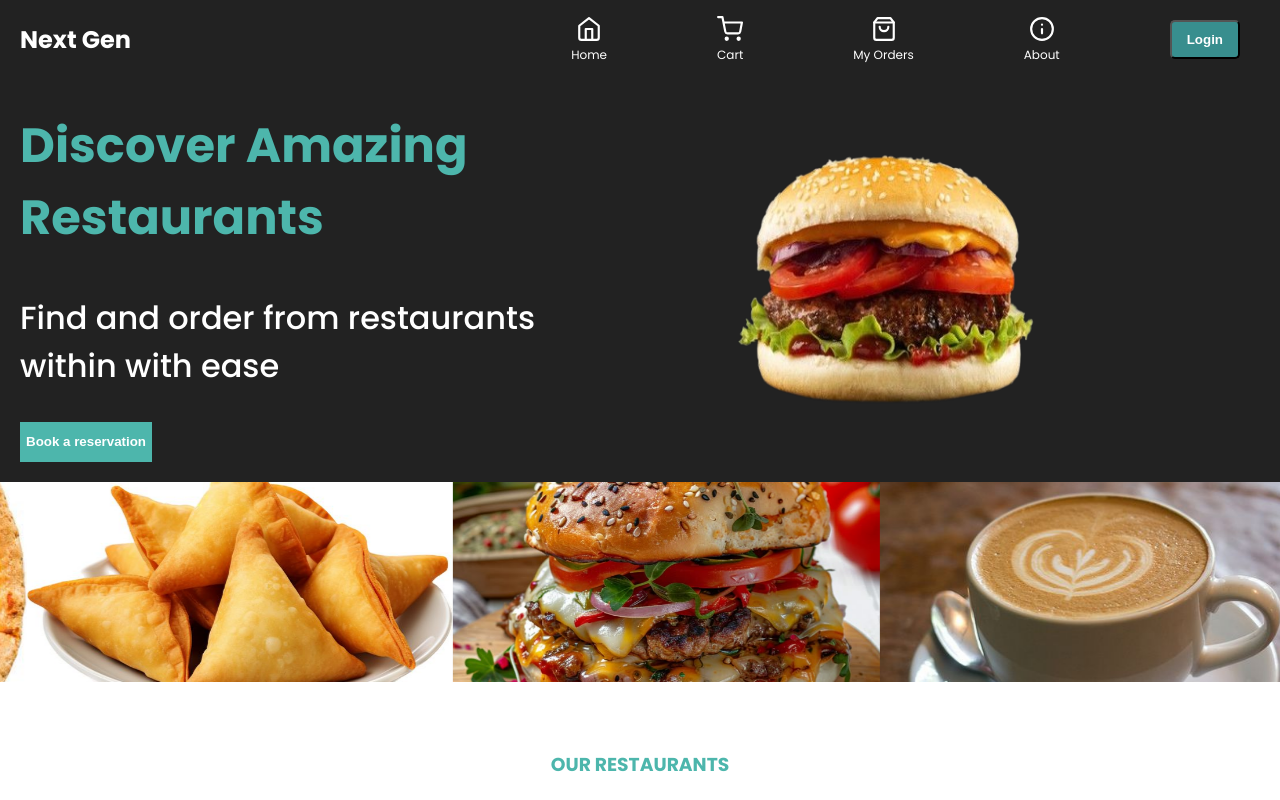
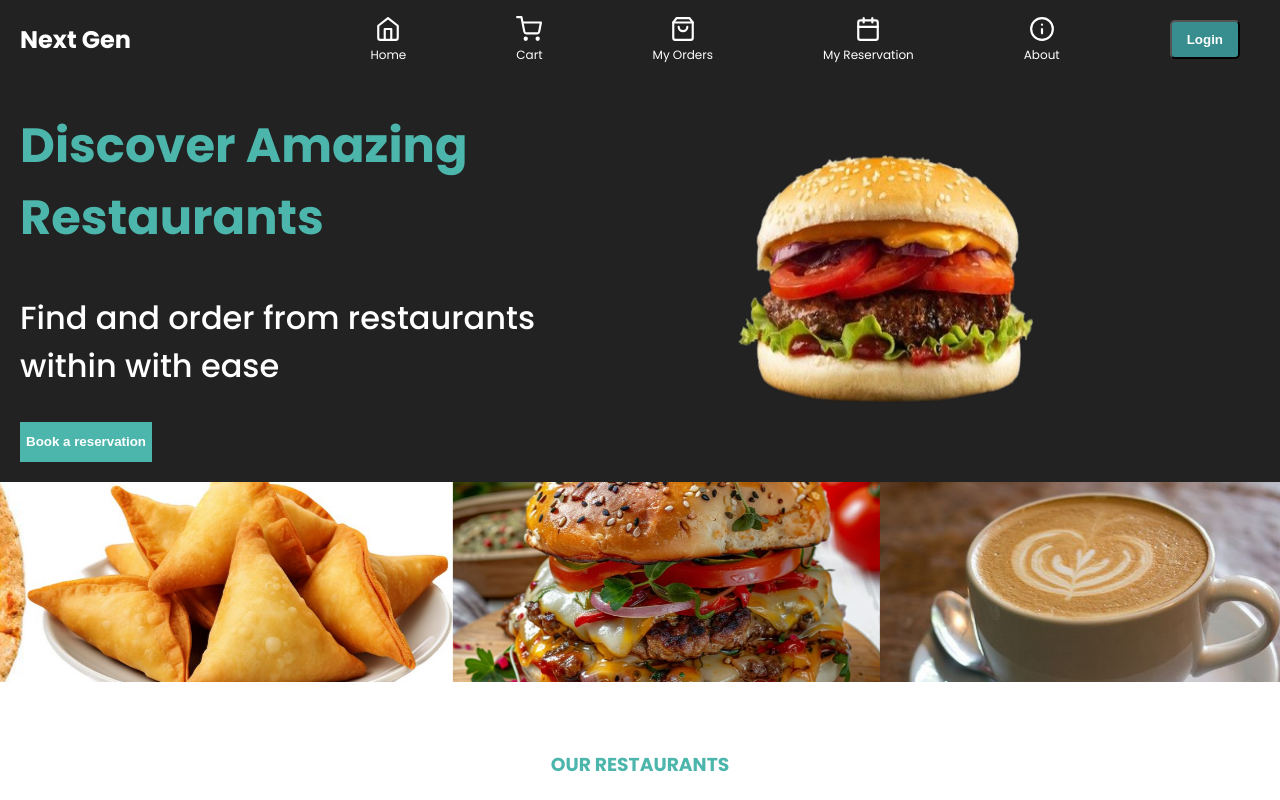
Before and after one commit to IreneMutegi/Foodcourt-Web-App, a Next.js app in the folder client/: page / in a window 1280 px wide. Shown: the top 800 px of the page. Built offline with nearby package versions, Linux system fonts and the light colour scheme; no server answers.

Commit message:
created reservation page

```diff
--- a/client/app/components/Header.js
+++ b/client/app/components/Header.js
@@ -1,7 +1,7 @@
 "use client";
 import { useState, useEffect } from "react";
 import Link from "next/link";
-import { FiMenu, FiX, FiUser, FiHome, FiShoppingCart, FiShoppingBag, FiInfo } from "react-icons/fi";
+import { FiMenu, FiX, FiUser, FiHome, FiShoppingCart, FiShoppingBag, FiInfo, FiCalendar } from "react-icons/fi";
 import { signOut, useSession } from "next-auth/react";
 import { usePathname } from "next/navigation";
 import OrdersPopup from "./ordersPopup";  // ✅ Import Orders Popup
@@ -91,6 +91,12 @@ const Header = ({ setIsModalOpen }) => {
                 </Link>
               </li>
               <li>
+                <Link href="/reservation" onClick={() => setIsOpen(false)} className="nav-item">
+                  <FiCalendar size={26} />
+                  <span> My Reservation</span>
+                </Link>
+              </li>
+              <li>
                 <Link href="/about" onClick={() => setIsOpen(false)} className="nav-item">
                   <FiInfo size={26} />
                   <span>About</span>
```
Also changed, not shown: 1 other file (tests, documents, lock files or other folders).
